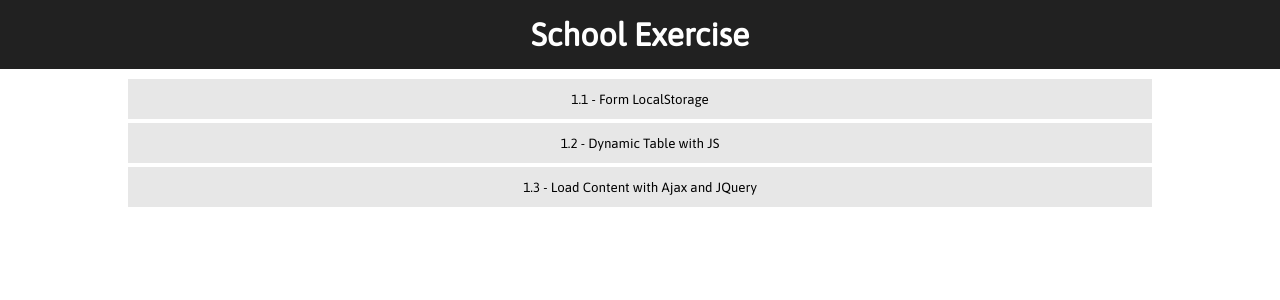
After one commit to cavazzatommaso/cavazzatommaso.github.io, a PHP site: page / in a window 1280 px wide. The commit adds this page. Shown: the top 300 px of the page. Run offline with PHP 8.4, Linux system fonts and the light colour scheme.

Commit message:
Added index for selector
All working fine

```diff
--- a/school/1.1 - Form LocalStorage/index.html
+++ b/school/1.1 - Form LocalStorage/index.html
@@ -3,6 +3,7 @@
 <head>
 	<meta charset="utf-8">
 	<title>Esercizio 1.1 - Form LocalStorage</title>
+	<link href="https://fonts.googleapis.com/css?family=Asap" rel="stylesheet">
 	<script type="text/javascript">
 	 function salva(){
 	 	var colore = document.getElementById("colore").value;
--- a/school/1.1 - Form LocalStorage/style.css
+++ b/school/1.1 - Form LocalStorage/style.css
@@ -3,6 +3,7 @@
   margin: 0;
   box-sizing: border-box;
   text-align: center;
+  font-family: 'Asap', sans-serif;
 }
 
 header{
--- a/school/1.2 - Dynamic Table with JS/index.html
+++ b/school/1.2 - Dynamic Table with JS/index.html
@@ -4,6 +4,7 @@
     <meta charset="utf-8">
     <title>Tabella javascript dinamica</title>
     <link rel="stylesheet" href="style.css">
+    <link href="https://fonts.googleapis.com/css?family=Asap" rel="stylesheet">
     <script type="text/javascript" src="main.js">
     </script>
   </head>
--- a/school/1.2 - Dynamic Table with JS/style.css
+++ b/school/1.2 - Dynamic Table with JS/style.css
@@ -3,6 +3,7 @@
   margin: 0;
   box-sizing: border-box;
   text-align: center;
+  font-family: 'Asap', sans-serif;
 }
 
 header{
--- a/school/1.3 - Load Content with Ajax and JQuery/index.html
+++ b/school/1.3 - Load Content with Ajax and JQuery/index.html
@@ -5,6 +5,7 @@
     <title>1.3 - Load Content with Ajax and JQuery</title>
     <link rel="stylesheet" href="style.css">
     <script src="https://ajax.googleapis.com/ajax/libs/jquery/3.3.1/jquery.min.js"></script>
+    <link href="https://fonts.googleapis.com/css?family=Asap" rel="stylesheet">
     <script>
     $(document).ready(function(){
         $("#btn1").click(function(){
--- a/school/1.3 - Load Content with Ajax and JQuery/style.css
+++ b/school/1.3 - Load Content with Ajax and JQuery/style.css
@@ -3,6 +3,7 @@
   margin: 0;
   box-sizing: border-box;
   text-align: center;
+  font-family: 'Asap', sans-serif;
 }
 
 header{
--- /dev/null
+++ b/school/index.html
@@ -0,0 +1,66 @@
+<!DOCTYPE html>
+<html lang="it" dir="ltr">
+  <head>
+    <meta charset="utf-8">
+    <title>School Exercise</title>
+    <link href="https://fonts.googleapis.com/css?family=Asap" rel="stylesheet">
+    <style media="screen">
+    *{
+      padding: 0;
+      margin: 0;
+      box-sizing: border-box;
+      text-align: center;
+      font-family: 'Asap', sans-serif;
+    }
+
+    header{
+      width: 100%;
+      background: #212121;
+      color: white;
+      padding: 16px 32px;
+      margin-bottom: 10px;
+    }
+
+    .btn{
+      width: 80%;
+      height: 40px;
+      background-color: #e7e7e7;
+      color: black;
+      border: none;
+      text-decoration: none;
+      margin-bottom: 4px;
+    }
+
+    footer{
+      position: fixed;
+      bottom: 0;
+      left: 0;
+      width: 100%;
+      background: #212121;
+      padding: 16px 32px;
+      font-size: 20px;
+    }
+
+    footer a{
+      text-decoration: none;
+      color: white;
+    }
+    </style>
+  </head>
+  <body>
+    <header>
+      <h1>School Exercise</h1>
+    </header>
+    <form>
+      <a href="./1.1 - Form LocalStorage/index.html">
+        <input type="button" value="1.1 - Form LocalStorage" class="btn" id="btn1">
+      </a>
+      <a href="./1.2 - Dynamic Table with JS/index.html">
+        <input type="button" value="1.2 - Dynamic Table with JS" class="btn" id="btn2">
+      </a>
+      <a href="./1.3 - Load Content with Ajax and JQuery/index.html">
+        <input type="button" value="1.3 - Load Content with Ajax and JQuery" class="btn" id="btn3">
+      </a>
+    </form>
+  </body>
+</html>
```
